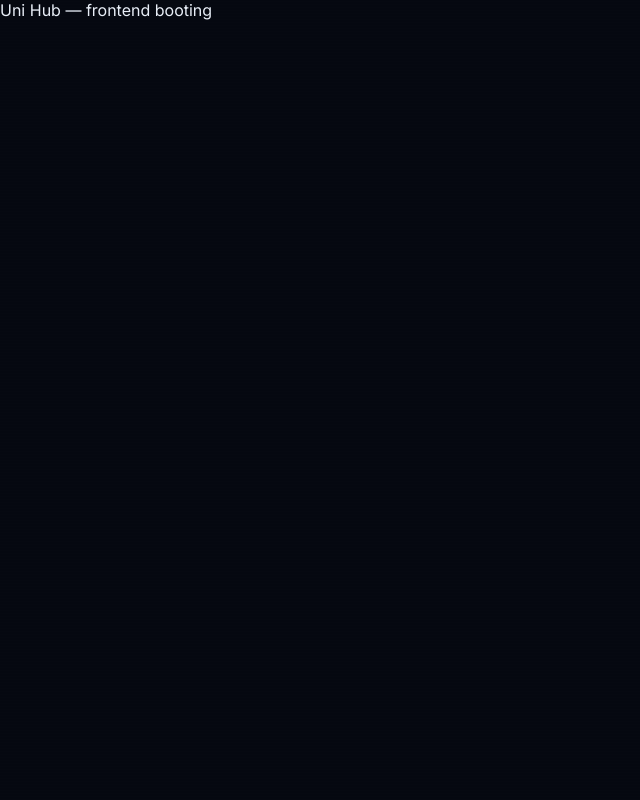
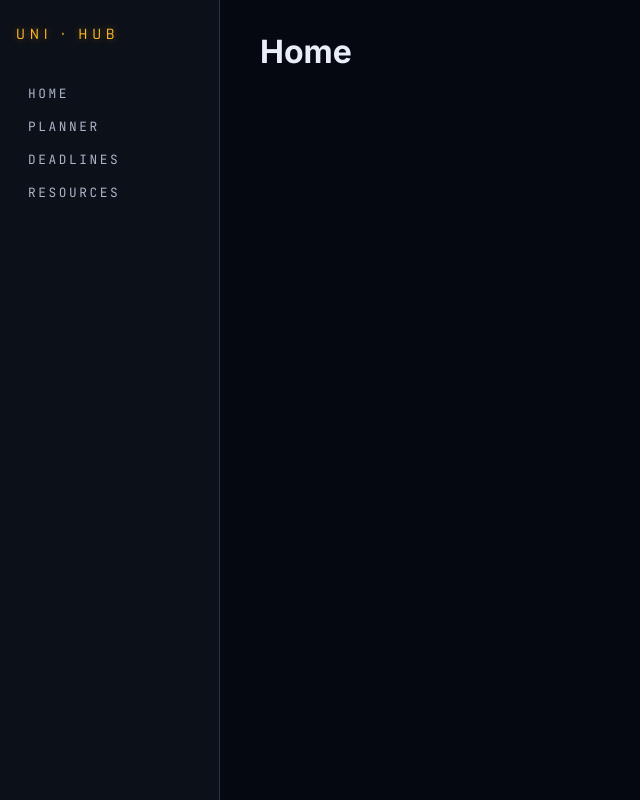
Before and after one commit to zshahzada1/university-dashboard, a React (Vite) app in the folder frontend/: page / in a window 1280 px wide. Shown: the whole page, without its empty margins (0-640 px from the left). Built offline with nearby package versions, Linux system fonts and the light colour scheme.

Commit message:
feat(frontend): layout, hash routing, page stubs

```diff
--- a/frontend/src/App.tsx
+++ b/frontend/src/App.tsx
@@ -1,3 +1,17 @@
+import Layout from './components/Layout'
+import { useHashRoute } from './lib/router'
+import Home from './routes/Home'
+import Module from './routes/Module'
+import Planner from './routes/Planner'
+import Deadlines from './routes/Deadlines'
+import Resources from './routes/Resources'
+
 export default function App() {
-  return <main>Uni Hub — frontend booting</main>
+  const h = useHashRoute()
+  let page = <Home />
+  if (h.startsWith('#/module/'))   page = <Module code={h.split('/')[2]} />
+  else if (h === '#/planner')      page = <Planner />
+  else if (h === '#/deadlines')    page = <Deadlines />
+  else if (h === '#/resources')    page = <Resources />
+  return <Layout>{page}</Layout>
 }
--- /dev/null
+++ b/frontend/src/components/Layout.module.css
@@ -0,0 +1,8 @@
+.shell { display: grid; grid-template-columns: 220px 1fr; min-height: 100vh; }
+.side  { background: var(--bg-1); border-right: 1px solid var(--border); padding: 1.5rem 1rem; }
+.brand { font-family: var(--font-display); letter-spacing: 0.3em; color: var(--amber);
+         margin-bottom: 2rem; text-shadow: 0 0 8px rgba(255,182,39,0.4); }
+.link  { display: block; font-family: var(--font-mono); font-size: 0.8rem; letter-spacing: 0.2em;
+         color: var(--text-2); padding: 0.5rem 0.75rem; text-decoration: none; }
+.link:hover { color: var(--amber); }
+.main  { padding: 2rem 2.5rem; }
--- /dev/null
+++ b/frontend/src/components/Layout.tsx
@@ -0,0 +1,19 @@
+import type { ReactNode } from 'react'
+import s from './Layout.module.css'
+const NAV = [
+  ['#/',          'HOME'],
+  ['#/planner',   'PLANNER'],
+  ['#/deadlines', 'DEADLINES'],
+  ['#/resources', 'RESOURCES'],
+] as const
+export default function Layout({ children }: { children: ReactNode }) {
+  return (
+    <div className={s.shell}>
+      <aside className={s.side}>
+        <div className={s.brand}>UNI · HUB</div>
+        <nav>{NAV.map(([h, l]) => <a key={h} href={h} className={s.link}>{l}</a>)}</nav>
+      </aside>
+      <main className={s.main}>{children}</main>
+    </div>
+  )
+}
--- /dev/null
+++ b/frontend/src/lib/router.ts
@@ -0,0 +1,10 @@
+import { useEffect, useState } from 'react'
+export function useHashRoute(): string {
+  const [h, setH] = useState(() => location.hash || '#/')
+  useEffect(() => {
+    const onHash = () => setH(location.hash || '#/')
+    window.addEventListener('hashchange', onHash)
+    return () => window.removeEventListener('hashchange', onHash)
+  }, [])
+  return h
+}
--- /dev/null
+++ b/frontend/src/routes/Deadlines.tsx
@@ -0,0 +1 @@
+export default function Deadlines() { return <h1>Deadlines</h1> }
--- /dev/null
+++ b/frontend/src/routes/Home.tsx
@@ -0,0 +1 @@
+export default function Home() { return <h1>Home</h1> }
--- /dev/null
+++ b/frontend/src/routes/Module.tsx
@@ -0,0 +1 @@
+export default function Module({ code }: { code: string }) { return <h1>Module {code}</h1> }
--- /dev/null
+++ b/frontend/src/routes/Planner.tsx
@@ -0,0 +1 @@
+export default function Planner() { return <h1>Planner</h1> }
--- /dev/null
+++ b/frontend/src/routes/Resources.tsx
@@ -0,0 +1 @@
+export default function Resources() { return <h1>Resources</h1> }
```
Also changed, not shown: 1 other file (tests, documents, lock files or other folders).
